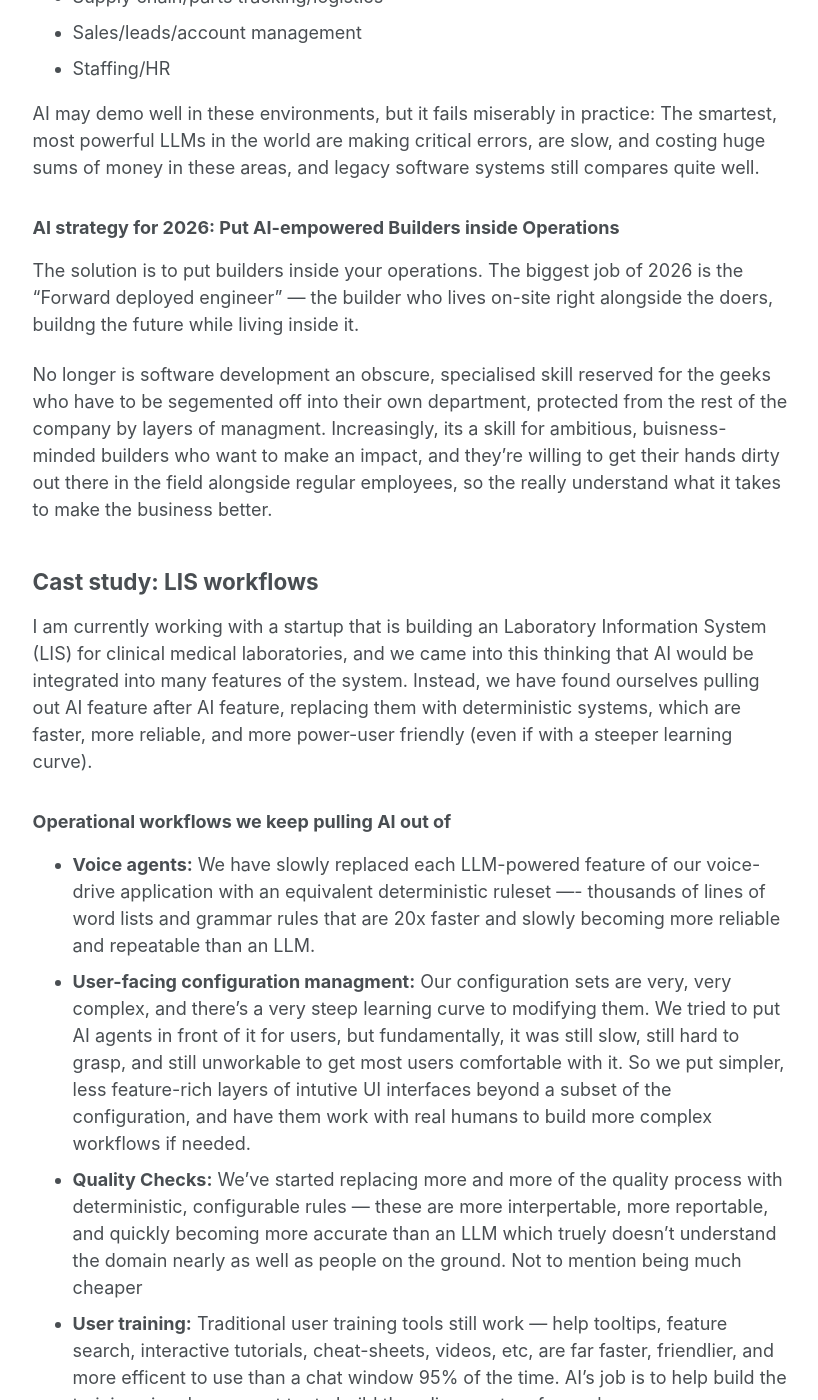
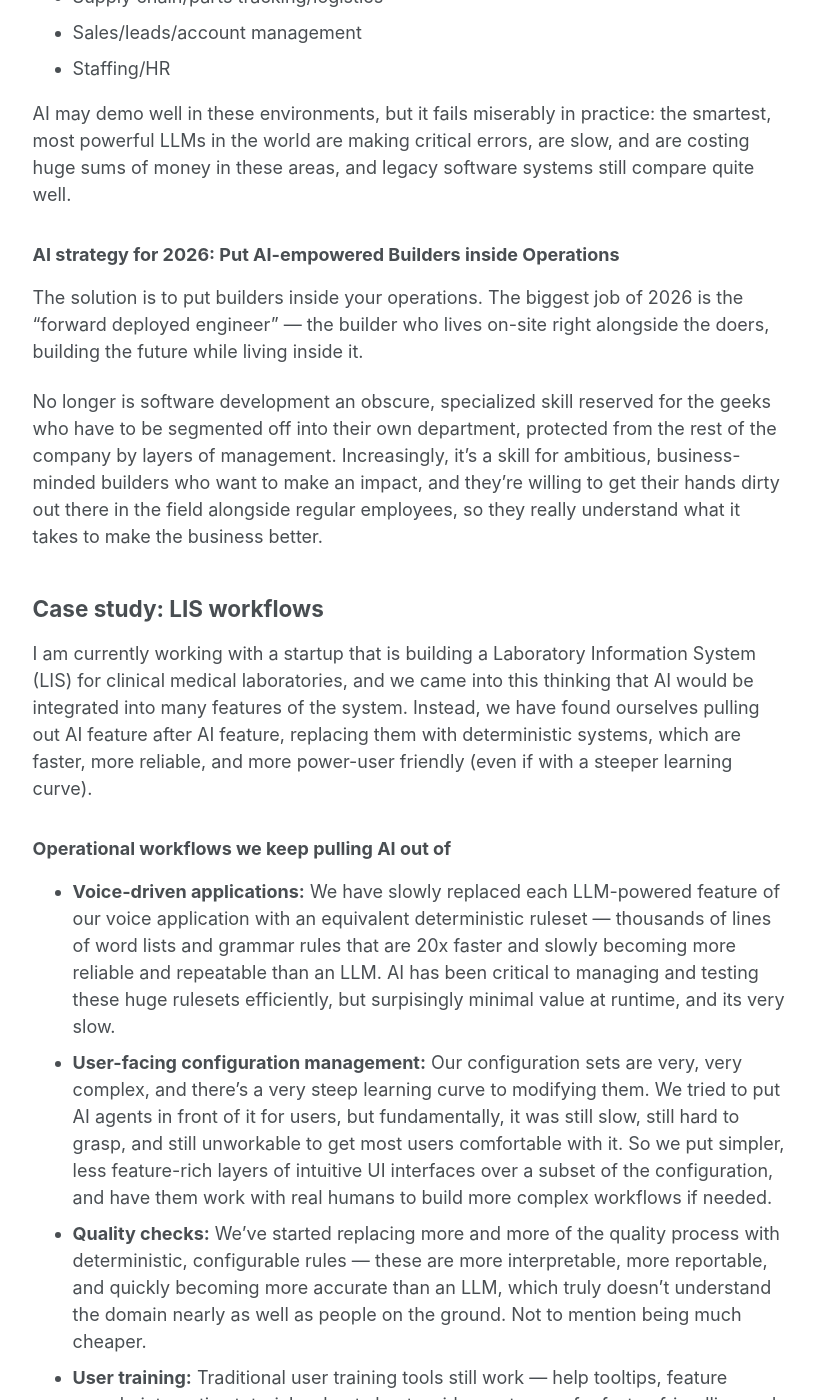
Before and after one commit to benblack769/benblack769.github.io, a Jekyll site: the page built from posts/rants/no-ai-operations.md, in a window 1280 px wide and 1400 px high, scrolled down 856 px. Shown: the whole window, without its empty margins (229-1047 px from the left). Built offline with Jekyll 4.4.1, drawn with Linux system fonts in a browser that asks for light colours; some of the changed text lies outside the part shown.

Commit message:
spelling/grammer fixes to operations.md

```diff
--- a/posts/rants/no-ai-operations.md
+++ b/posts/rants/no-ai-operations.md
@@ -1,17 +1,17 @@
 ---
 title: AI is for Builders, not Operations
 under_construction: true
-excerpt: "Operations need reliabilty, repeatability, and efficiency --- three things that classic information technology has that AI does not have. What buisness needs is not AI, but builders empowered with the powerful AI tools to make theirgit information technology systems truly great."
+excerpt: "Operations need reliability, repeatability, and efficiency --- three things that classic information technology has that AI does not have. What business needs is not AI, but builders empowered with powerful AI tools to make their information technology systems truly great."
 comments: false
 share: false
 post_date: "2026"
 ---
 
-What we're learning in 2026, is that even though AI agents are getting better and more capable, AI is not a cure-all for buisness. Instead, it offers new patterns for technology development, buisness growth, and strategy, that do not replace the underlying buisness, but instead streamline it.
+What we're learning in 2026 is that even though AI agents are getting better and more capable, AI is not a cure-all for business. Instead, it offers new patterns for technology development, business growth, and strategy that do not replace the underlying business, but instead streamline it.
 
 ### AI succeeds in Development/Strategy
 
-Where AI succeeds is in Development and Strategy. **AI is a builders dream:**
+Where AI succeeds is in Development and Strategy. **AI is a builder's dream:**
 
 * Building software tools
 * Building custom reports/analysis
@@ -19,39 +19,39 @@ Where AI succeeds is in Development and Strategy. **AI is a builders dream:**
 * Building media content
 * Building compliance/regulatory/grant submissions
 
-AI has made builders of all tiers: Experienced professionals to generalists to dabblers, all more capable and more productive. More stuff can be built for your buisness than ever before.
+AI has made builders of all tiers: experienced professionals to generalists to dabblers, all more capable and more productive. More stuff can be built for your business than ever before.
 
 
 ### AI struggles in operations
 
 Where AI is struggling to contribute much, and where classical software is still dominating is **Operations**:
 
-* Financial managment: Accounting/Finance/Banking
+* Financial management: Accounting/Finance/Banking
 * Supply chain/parts tracking/logistics
 * Sales/leads/account management
 * Staffing/HR
 
-AI may demo well in these environments, but it fails miserably in practice: The smartest, most powerful LLMs in the world are making critical errors, are slow, and costing huge sums of money in these areas, and legacy software systems still compares quite well.
+AI may demo well in these environments, but it fails miserably in practice: the smartest, most powerful LLMs in the world are making critical errors, are slow, and are costing huge sums of money in these areas, and legacy software systems still compare quite well.
 
 ### AI strategy for 2026: Put AI-empowered Builders inside Operations
 
-The solution is to put builders inside your operations. The biggest job of 2026 is the "Forward deployed engineer" --- the builder who lives on-site right alongside the doers, buildng the future while living inside it.
+The solution is to put builders inside your operations. The biggest job of 2026 is the "forward deployed engineer" --- the builder who lives on-site right alongside the doers, building the future while living inside it.
 
-No longer is software development an obscure, specialised skill reserved for the geeks who have to be segemented off into their own department, protected from the rest of the company by layers of managment. Increasingly, its a skill for ambitious, buisness-minded builders who want to make an impact, and they're willing to get their hands dirty out there in the field alongside regular employees, so the really understand what it takes to make the business better.
+No longer is software development an obscure, specialized skill reserved for the geeks who have to be segmented off into their own department, protected from the rest of the company by layers of management. Increasingly, it's a skill for ambitious, business-minded builders who want to make an impact, and they're willing to get their hands dirty out there in the field alongside regular employees, so they really understand what it takes to make the business better.
 
 
-## Cast study: LIS workflows
+## Case study: LIS workflows
 
-I am currently working with a startup that is building an Laboratory Information System (LIS) for clinical medical laboratories, and we came into this thinking that AI would be integrated into many features of the system. Instead, we have found ourselves pulling out AI feature after AI feature, replacing them with deterministic systems, which are faster, more reliable, and more power-user friendly (even if with a steeper learning curve).
+I am currently working with a startup that is building a Laboratory Information System (LIS) for clinical medical laboratories, and we came into this thinking that AI would be integrated into many features of the system. Instead, we have found ourselves pulling out AI feature after AI feature, replacing them with deterministic systems, which are faster, more reliable, and more power-user friendly (even if with a steeper learning curve).
 
 ### Operational workflows we keep pulling AI out of
 
-* **Voice agents:** We have slowly replaced each LLM-powered feature of our voice-drive application with an equivalent deterministic ruleset ---- thousands of lines of word lists and grammar rules that are 20x faster and slowly becoming more reliable and repeatable than an LLM.
-* **User-facing configuration managment:** Our configuration sets are very, very complex, and there's a very steep learning curve to modifying them. We tried to put AI agents in front of it for users, but fundamentally, it was still slow, still hard to grasp, and still unworkable to get most users comfortable with it. So we put simpler, less feature-rich layers of intutive UI interfaces beyond a subset of the configuration, and have them work with real humans to build more complex workflows if needed.
-* **Quality Checks:** We've started replacing more and more of the quality process with deterministic, configurable rules --- these are more interpertable, more reportable, and quickly becoming more accurate than an LLM which truely doesn't understand the domain nearly as well as people on the ground. Not to mention being much cheaper
-* **User training:** Traditional user training tools still work --- help tooltips, feature search, interactive tutorials, cheat-sheets, videos, etc, are far faster, friendlier, and more efficent to use than a chat window 95% of the time. AI's job is to help build the trainings in advance, not try to build them live, custom for each user.
+* **Voice-driven applications:** We have slowly replaced each LLM-powered feature of our voice application with an equivalent deterministic ruleset --- thousands of lines of word lists and grammar rules that are 20x faster and slowly becoming more reliable and repeatable than an LLM. AI has been critical to managing and testing these huge rulesets efficiently, but surpisingly minimal value at runtime, and its very slow.
+* **User-facing configuration management:** Our configuration sets are very, very complex, and there's a very steep learning curve to modifying them. We tried to put AI agents in front of it for users, but fundamentally, it was still slow, still hard to grasp, and still unworkable to get most users comfortable with it. So we put simpler, less feature-rich layers of intuitive UI interfaces over a subset of the configuration, and have them work with real humans to build more complex workflows if needed.
+* **Quality checks:** We've started replacing more and more of the quality process with deterministic, configurable rules --- these are more interpretable, more reportable, and quickly becoming more accurate than an LLM, which truly doesn't understand the domain nearly as well as people on the ground. Not to mention being much cheaper.
+* **User training:** Traditional user training tools still work --- help tooltips, feature search, interactive tutorials, cheat sheets, videos, etc., are far faster, friendlier, and more efficient to use than a chat window 95% of the time. AI's job is to help build the trainings in advance, not try to build them live, custom for each user.
 
 ### Builder workflows where we find AI more invaluable the more we use it
 
-* **Core software development:** Writing code with AI in 2026 is a completely different experience than writing code by hand. And when architected with code *replacibililty* in mind, rather than *reusability*, it is a much better experience, especially for the replacible parts of the system: UI widgets, simple backend API routes, hardware integrations, etc.
-* **Admin assistants:** Agents given to admins to manage complex configuration --- unlike operational users, who need to insert their new configuration in seconds or they give up, buisness administrators have the time to make something good, and to talk with an AI agent, understand the complexity, and make it good. Their day to day workflow is much more like a developer's, where they are trying to build plans and projects.
+* **Core software development:** Writing code with AI in 2026 is a completely different experience than writing code by hand. And when architected with code *replaceability* in mind, rather than *reusability*, it is a much better experience, especially for the replaceable parts of the system: UI widgets, simple backend API routes, hardware integrations, etc.
+* **Admin assistants:** Agents given to admins to manage complex configuration --- unlike operational users, who need to insert their new configuration in seconds or they give up, business administrators have the time to make something good, and to talk with an AI agent, understand the complexity, and make it good. Their day-to-day workflow is much more like a developer's, where they are trying to build plans and projects.
```
